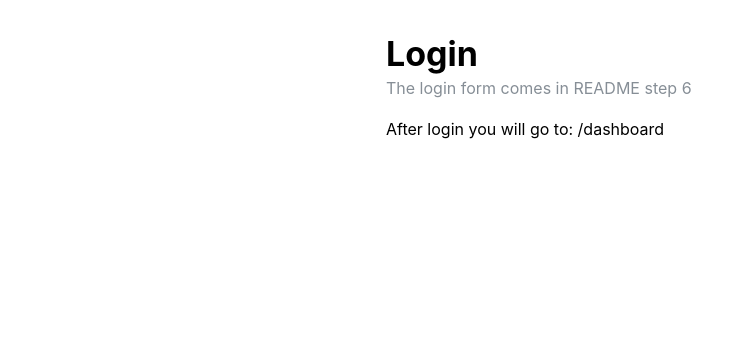
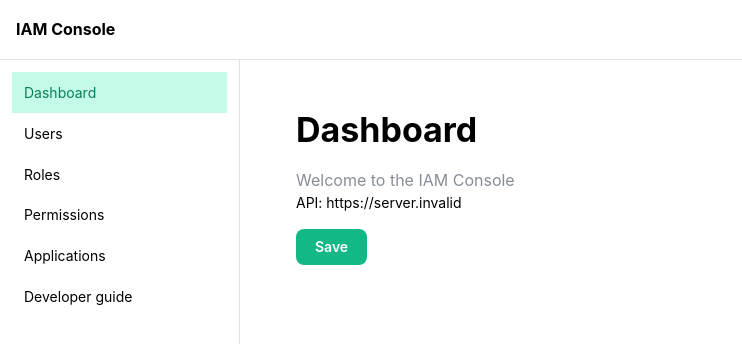
Before and after one commit to jahid-csedu/iam-forntend, a React (Vite) app in the folder apps/console/: page /dashboard in a window 1280 px wide. Before the commit this address led to /login. Shown: the top 344 px of the page, without its empty margins (0-742 px from the left). Built offline with nearby package versions, Linux system fonts and the light colour scheme; no server answers.

Commit message:
API base URL from env (lesson 4.1)

```diff
--- /dev/null
+++ b/apps/console/src/iam-client/config.ts
@@ -0,0 +1,2 @@
+// Base URL of the IAM backend, e.g. "http://localhost:8081"
+export const apiBaseUrl = import.meta.env.VITE_IAM_API_BASE_URL
--- a/apps/console/src/pages/DashboardPage.tsx
+++ b/apps/console/src/pages/DashboardPage.tsx
@@ -1,5 +1,6 @@
 import { Button, Text } from '@mantine/core'
 import { notifications } from '@mantine/notifications'
+import { apiBaseUrl } from '../iam-client/config'
 import Page from '../ui/Page'
 
 function DashboardPage() {
@@ -14,6 +15,7 @@ function DashboardPage() {
     return (
         <Page title="Dashboard">
             <Text c="dimmed">Welcome to the IAM Console</Text>
+            <Text size="sm">API: {apiBaseUrl}</Text>
             <Button mt="md" onClick={showSaved}>
                 Save
             </Button>
--- a/apps/console/src/routing/RequireAnonymous.tsx
+++ b/apps/console/src/routing/RequireAnonymous.tsx
@@ -6,7 +6,7 @@ function RequireAnonymous() {
         return <Outlet />
     }
 
-    return <Navigate to="/dashboard" />
+    return <Navigate to="/dashboard" replace />
 }
 
 export default RequireAnonymous
--- a/apps/console/src/session.ts
+++ b/apps/console/src/session.ts
@@ -1 +1 @@
-export const isLoggedIn: boolean = false
+export const isLoggedIn: boolean = true
```
Also changed, not shown: apps/console/src/env.d.ts (added, +9 -0 lines), 2 other files (tests, documents, lock files or other folders).
